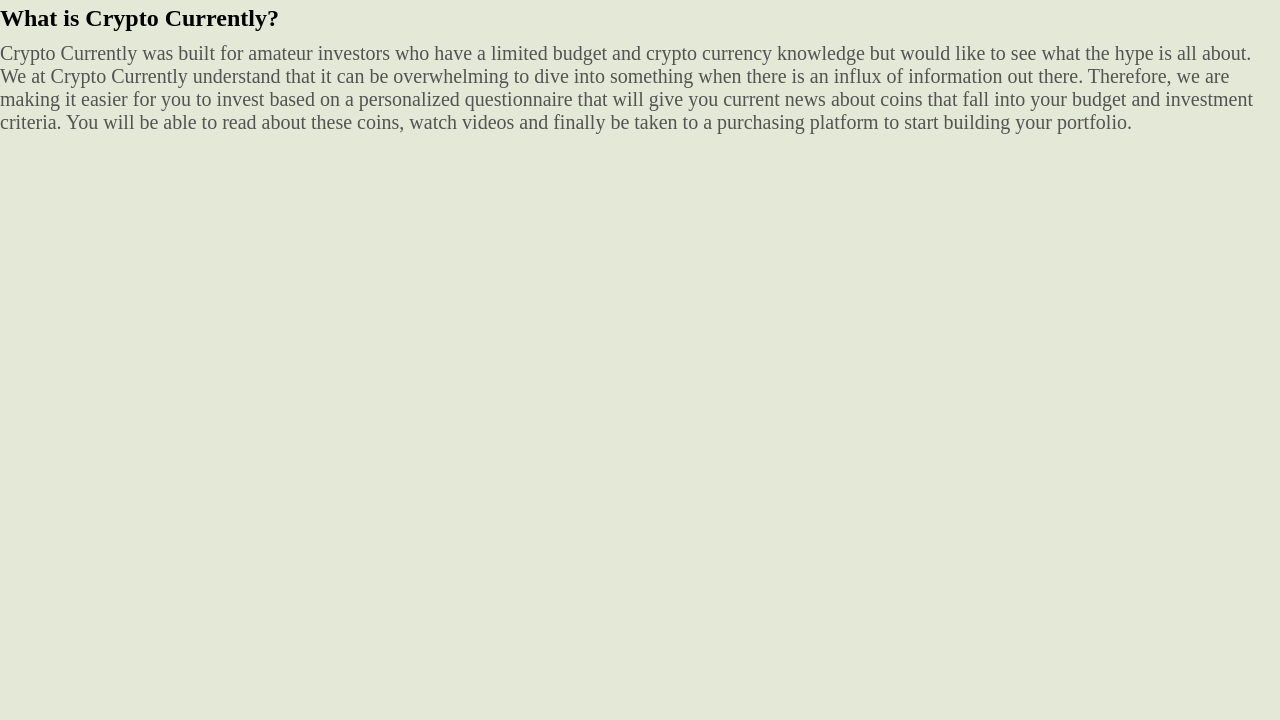
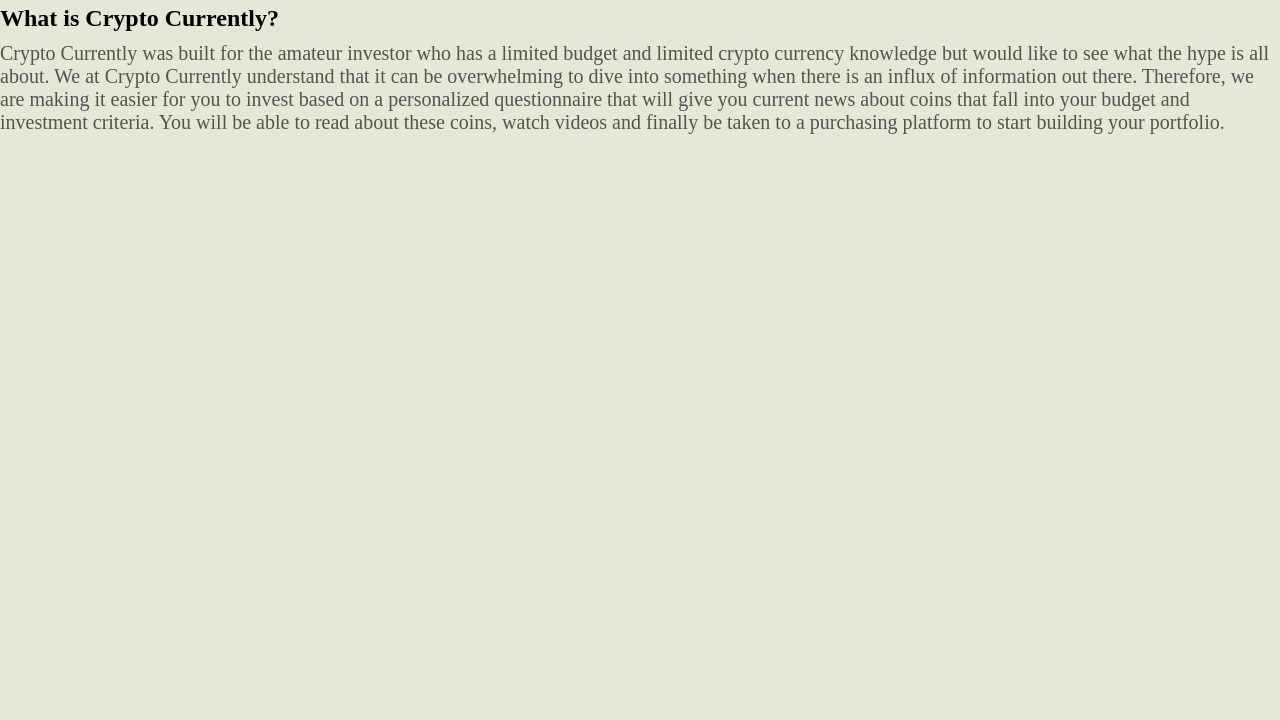
Before and after one commit to mjguerrero/cryptocurrently, a plain HTML site: page index.html in a window 1280 px wide. Shown: the part 80-800 px from the top of the page. Drawn offline with Linux system fonts and the light colour scheme; a script that the page names is missing; a web font is replaced by a local one.

```diff
--- a/index.html
+++ b/index.html
@@ -30,7 +30,7 @@
     <!-- <section class="flex-container"> -->
         <div id="about-us" class="Home"></div>
     <h2>What is Crypto Currently?</h2>
-         <p>Crypto Currently was built for amateur investors who have a limited budget and crypto currency knowledge but would like to see what the hype is all about. We at Crypto Currently understand that it can be overwhelming to dive into something when there is an influx of information out there. Therefore, we are making it easier for you to invest based on a personalized questionnaire that will give you current news about coins that fall into your budget and investment criteria. You will be able to read about these coins, watch videos and finally be taken to a purchasing platform to start building your portfolio. </p>
+         <p>Crypto Currently was built for the amateur investor who has a limited budget and limited crypto currency knowledge but would like to see what the hype is all about. We at Crypto Currently understand that it can be overwhelming to dive into something when there is an influx of information out there. Therefore, we are making it easier for you to invest based on a personalized questionnaire that will give you current news about coins that fall into your budget and investment criteria. You will be able to read about these coins, watch videos and finally be taken to a purchasing platform to start building your portfolio. </p>
     </div>
     </section>
 
```
